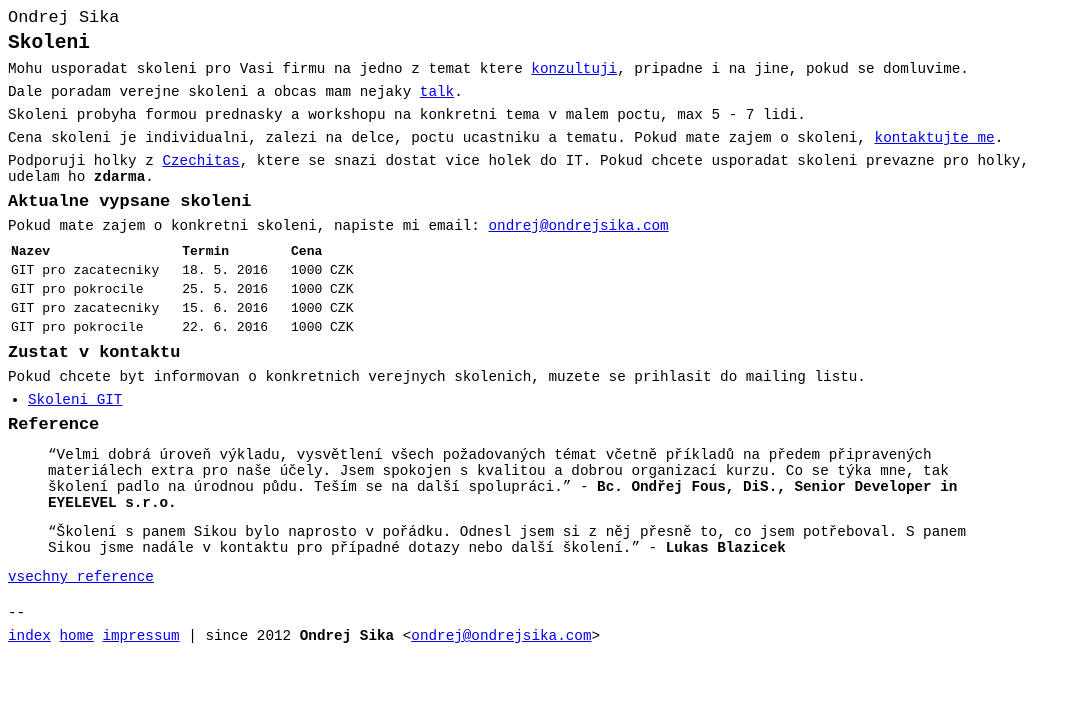
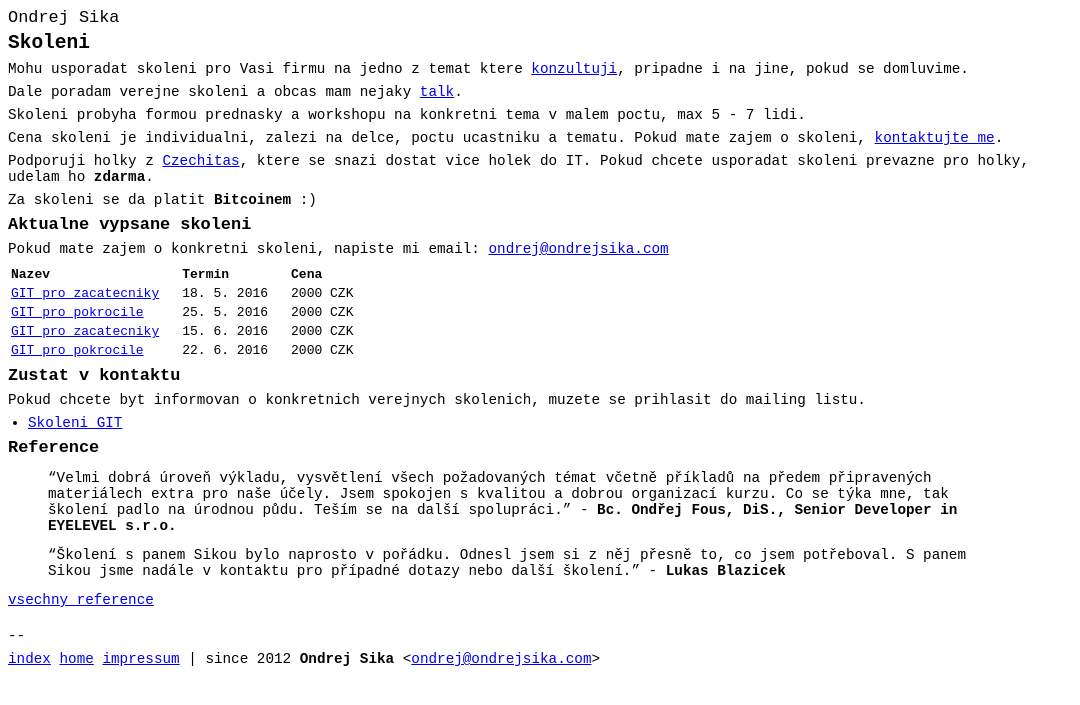
Before and after one commit to ondrejsika/ondrejsika.com, a Jekyll site: the page built from skoleni/index.md, in a window 1280 px wide. Shown: the top 705 px of the page, without its empty margins (0-1080 px from the left). Built offline with Jekyll 4.4.1, drawn with Linux system fonts in a browser that asks for light colours; Markdown is read by kramdown in place of the engine named in the settings; comment, search, counter and statistics services are not loaded.

Commit message:
skoleni, konzultace - minor update

```diff
--- a/skoleni/index.md
+++ b/skoleni/index.md
@@ -15,23 +15,25 @@
 
 Podporuji holky z [Czechitas](http://czechitas.cz), ktere se snazi dostat vice holek do IT. Pokud chcete usporadat skoleni prevazne pro holky, udelam ho __zdarma__.
 
+Za skoleni se da platit __Bitcoinem__ :)
+
 ### Aktualne vypsane skoleni
 
 Pokud mate zajem o konkretni skoleni, napiste mi email: <ondrej@ondrejsika.com>
 
 | Nazev | Termin | Cena |
 | --- | --- | --- |
-| GIT pro zacatecniky | 18. 5. 2016 | 1000 CZK |
-| GIT pro pokrocile | 25. 5. 2016 | 1000 CZK |
-| GIT pro zacatecniky | 15. 6. 2016 | 1000 CZK |
-| GIT pro pokrocile | 22. 6. 2016 | 1000 CZK |
+| [GIT pro zacatecniky](https://skoleni-git.cz) | 18. 5. 2016 | 2000 CZK |
+| [GIT pro pokrocile](https://skoleni-git.cz) | 25. 5. 2016 | 2000 CZK |
+| [GIT pro zacatecniky](https://skoleni-git.cz) | 15. 6. 2016 | 2000 CZK |
+| [GIT pro pokrocile](https://skoleni-git.cz) | 22. 6. 2016 | 2000 CZK |
 
 
 ### Zustat v kontaktu
 
 Pokud chcete byt informovan o konkretnich verejnych skolenich, muzete se prihlasit do mailing listu.
 
-- [Skoleni GIT](http://eepurl.com/ba5EJb)
+- [Skoleni GIT](http://go.oxs.cz/skoleni-git-newsletter)
 
 ### Reference
 > "Velmi dobrá úroveň výkladu, vysvětlení všech požadovaných témat včetně příkladů na předem připravených materiálech extra pro naše účely. Jsem spokojen s kvalitou a dobrou organizací  kurzu. Co se týka mne, tak školení padlo na úrodnou půdu. Teším se na další spolupráci." - __Bc. Ondřej Fous, DiS., Senior Developer in EYELEVEL s.r.o.__
```
Also changed, not shown: konzultace/index.md (+5 -3 lines).
